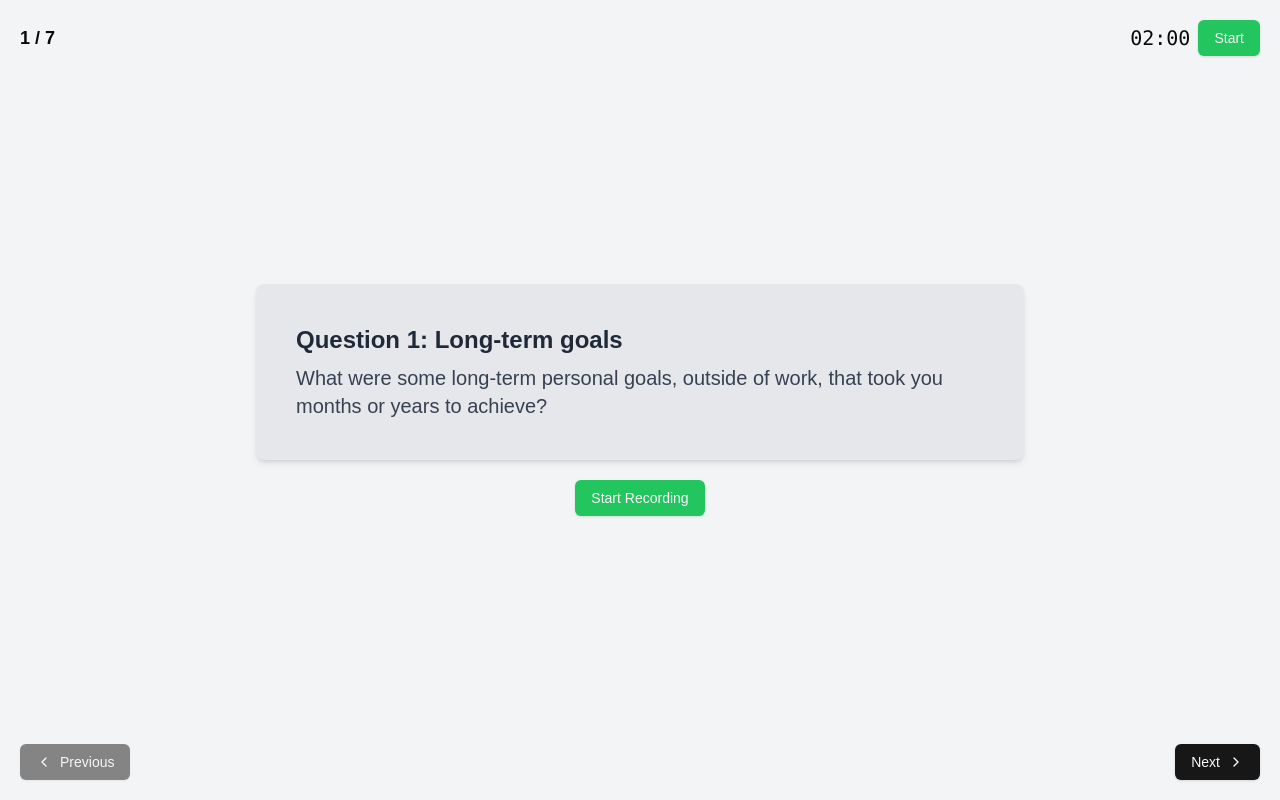
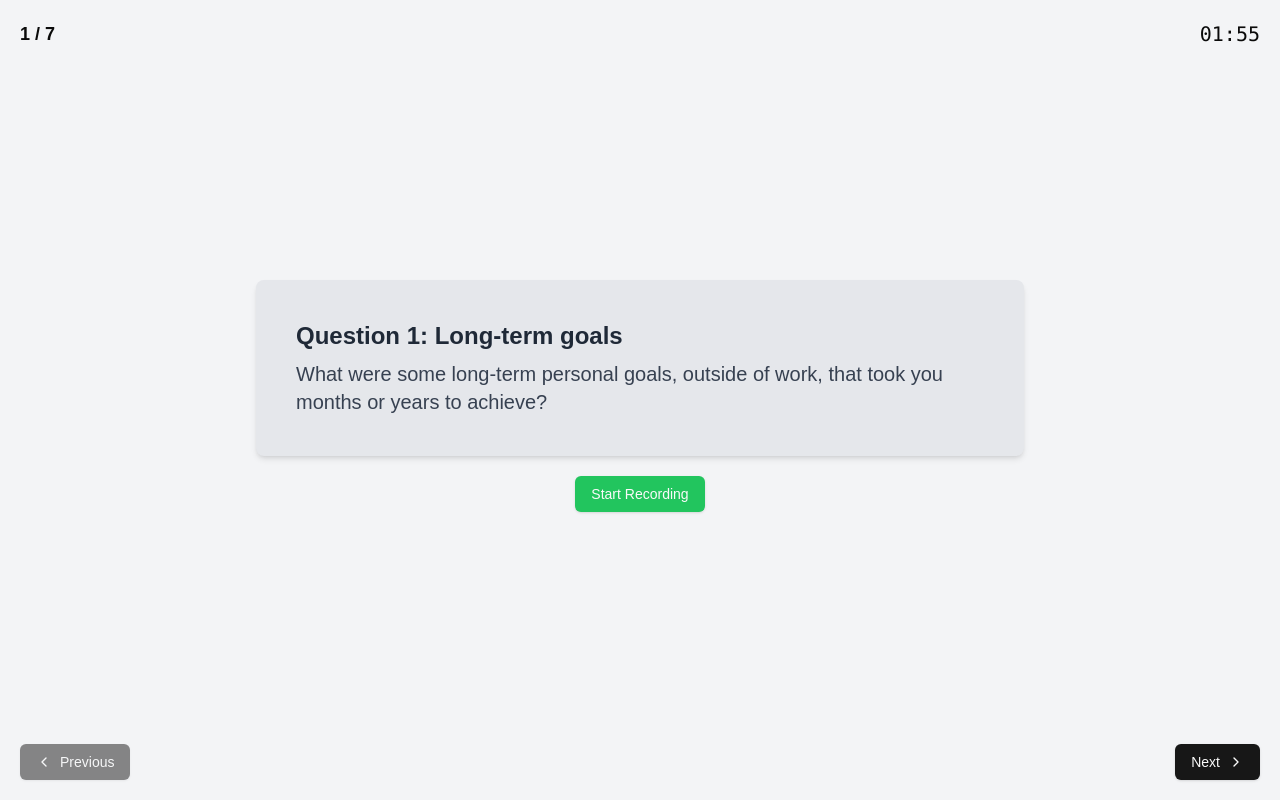
Before and after one commit to talensai/talens-app, a Next.js app: page /interview in a window 1280 px wide. Built offline with nearby package versions, Linux system fonts and the light colour scheme.

Commit message:
feat: auto-start timer on page load

```diff
--- a/components/Timer.tsx
+++ b/components/Timer.tsx
@@ -1,31 +1,28 @@
 import { useState, useEffect } from "react"
-import { Button } from "@/components/ui/button"
 
 interface TimerProps {
   initialTime: number
-  key: number // Add this line
+  key: number
 }
 
 export function Timer({ initialTime, key }: TimerProps) {
   const [time, setTime] = useState(initialTime)
-  const [isRunning, setIsRunning] = useState(false)
 
   useEffect(() => {
     setTime(initialTime) // Reset the timer when initialTime changes
-    setIsRunning(false)
+    const interval = setInterval(() => {
+      setTime((prevTime) => {
+        if (prevTime > 0) {
+          return prevTime - 1
+        } else {
+          clearInterval(interval)
+          return 0
+        }
+      })
+    }, 1000)
+
+    return () => clearInterval(interval)
   }, [initialTime])
-
-  useEffect(() => {
-    let interval: number
-    if (isRunning && time > 0) {
-      interval = setInterval(() => {
-        setTime((prevTime) => prevTime - 1)
-      }, 1000)
-    } else if (time === 0) {
-      setIsRunning(false)
-    }
-    return () => clearInterval(interval)
-  }, [isRunning, time])
 
   const formatTime = (seconds: number) => {
     const minutes = Math.floor(seconds / 60)
@@ -33,22 +30,11 @@ export function Timer({ initialTime, key }: TimerProps) {
     return `${minutes.toString().padStart(2, "0")}:${remainingSeconds.toString().padStart(2, "0")}`
   }
 
-  const handleStartStop = () => {
-    setIsRunning(!isRunning)
-  }
-
   return (
-    <div className="flex items-center space-x-2">
+    <div className="flex items-center">
       <div className="font-mono text-xl" aria-live="polite" aria-label="Timer">
         {formatTime(time)}
       </div>
-      <Button
-        onClick={handleStartStop}
-        aria-label={isRunning ? "Stop timer" : "Start timer"}
-        className={isRunning ? "bg-red-500 hover:bg-red-600" : "bg-green-500 hover:bg-green-600"}
-      >
-        {isRunning ? "Stop" : "Start"}
-      </Button>
     </div>
   )
 }
```
